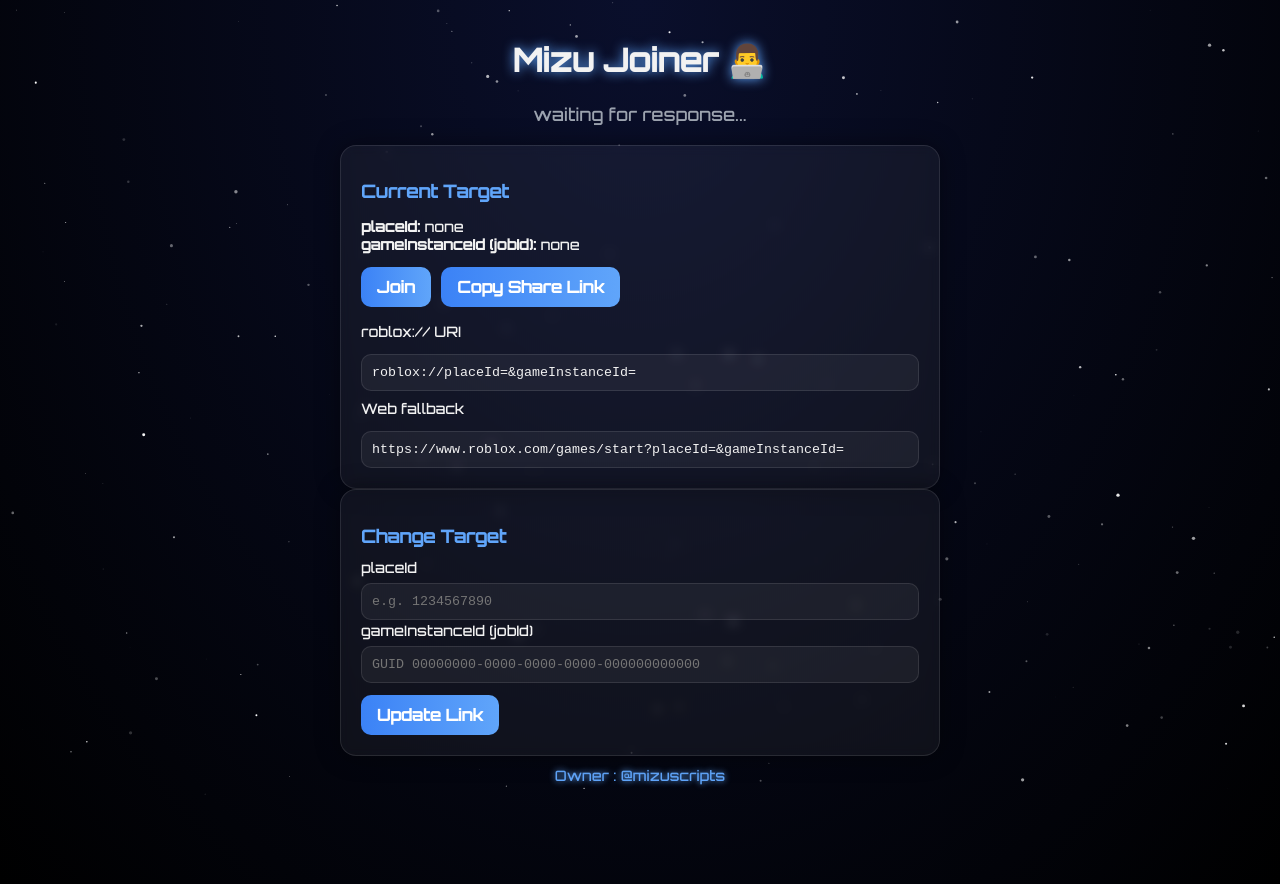
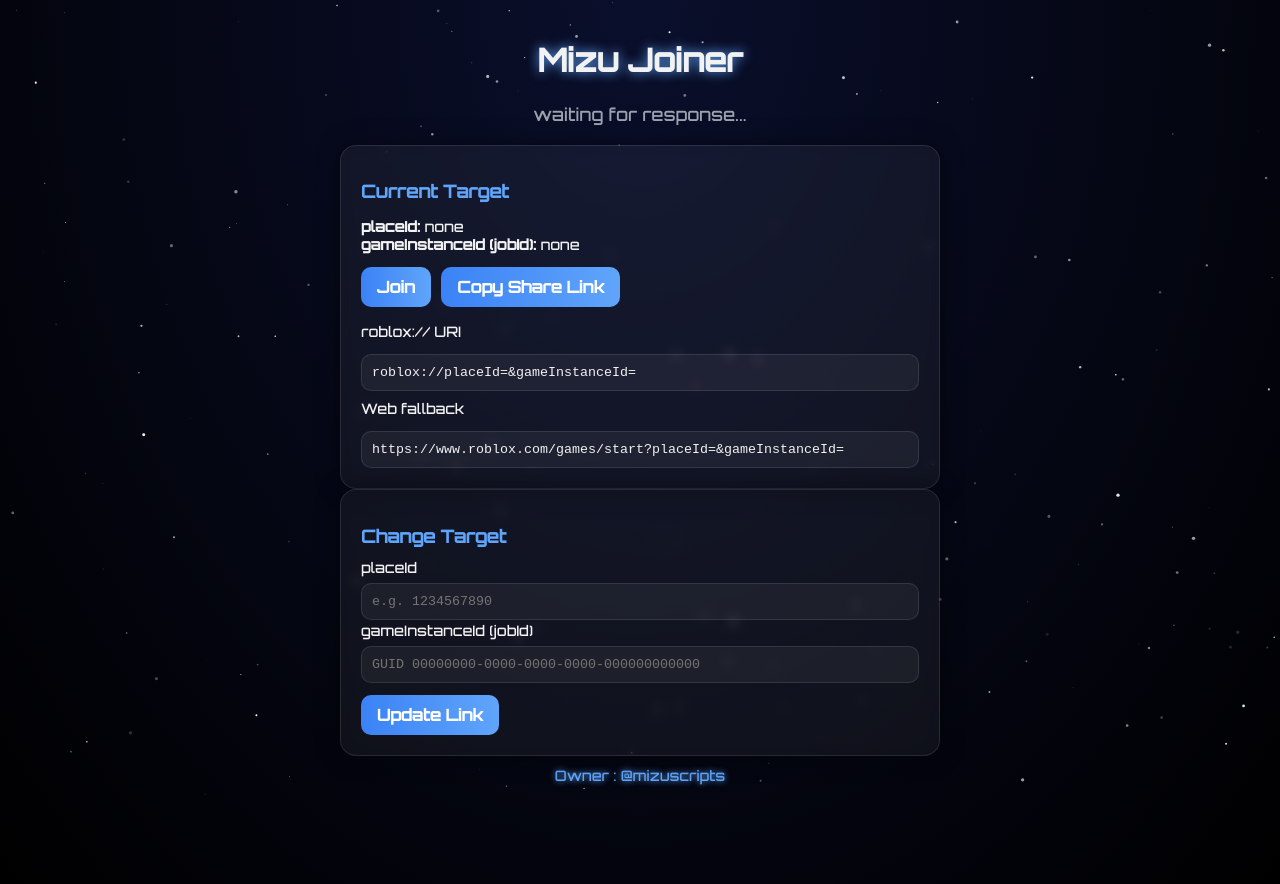
Before and after one commit to mizu-dump/mizu-joiner.github.io, a plain HTML site: page index.html in a window 1280 px wide. Drawn offline with Linux system fonts and the light colour scheme.

Commit message:
Update index.html

```diff
--- a/index.html
+++ b/index.html
@@ -105,7 +105,7 @@
 <body>
 <canvas id="stars"></canvas>
 
-<h1>Mizu Joiner 👨‍💻</h1>
+<h1>Mizu Joiner</h1>
 <p id="status">preparing...</p>
 
 <section class="card">
```
